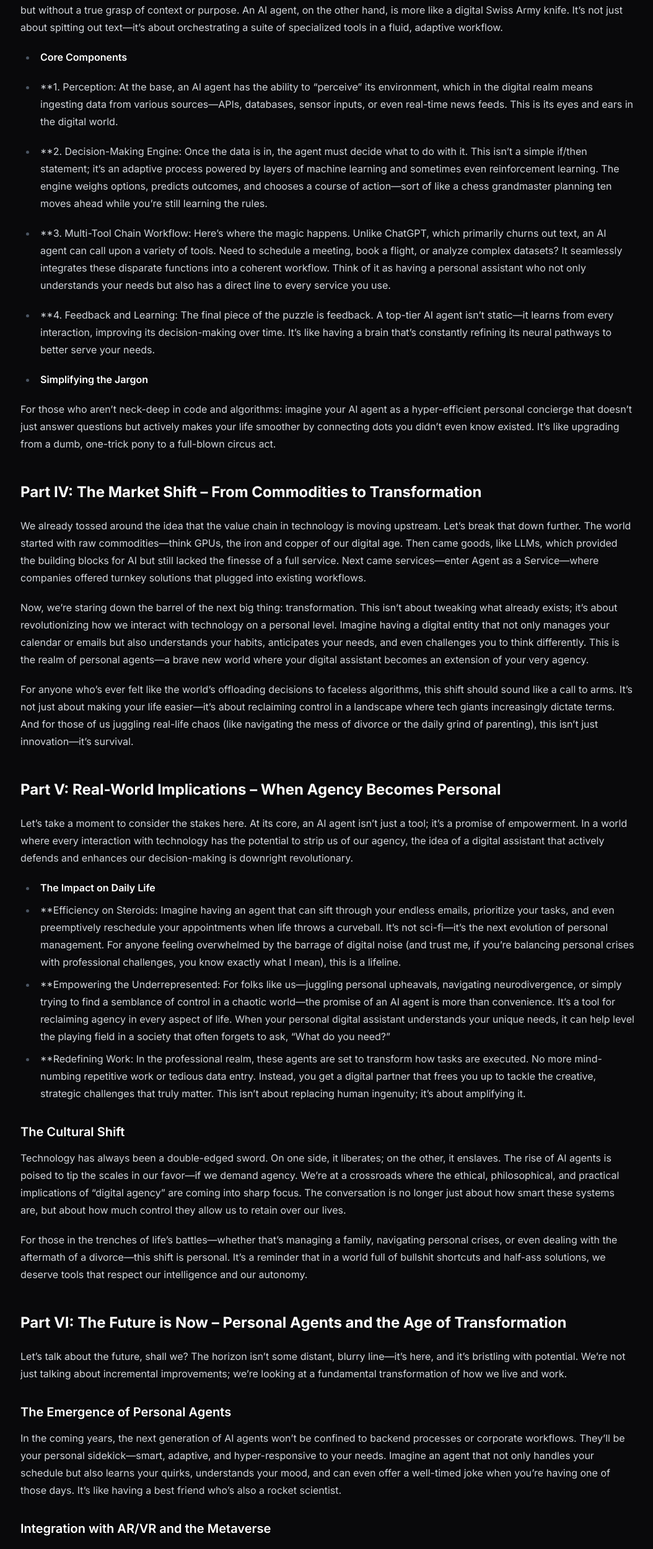
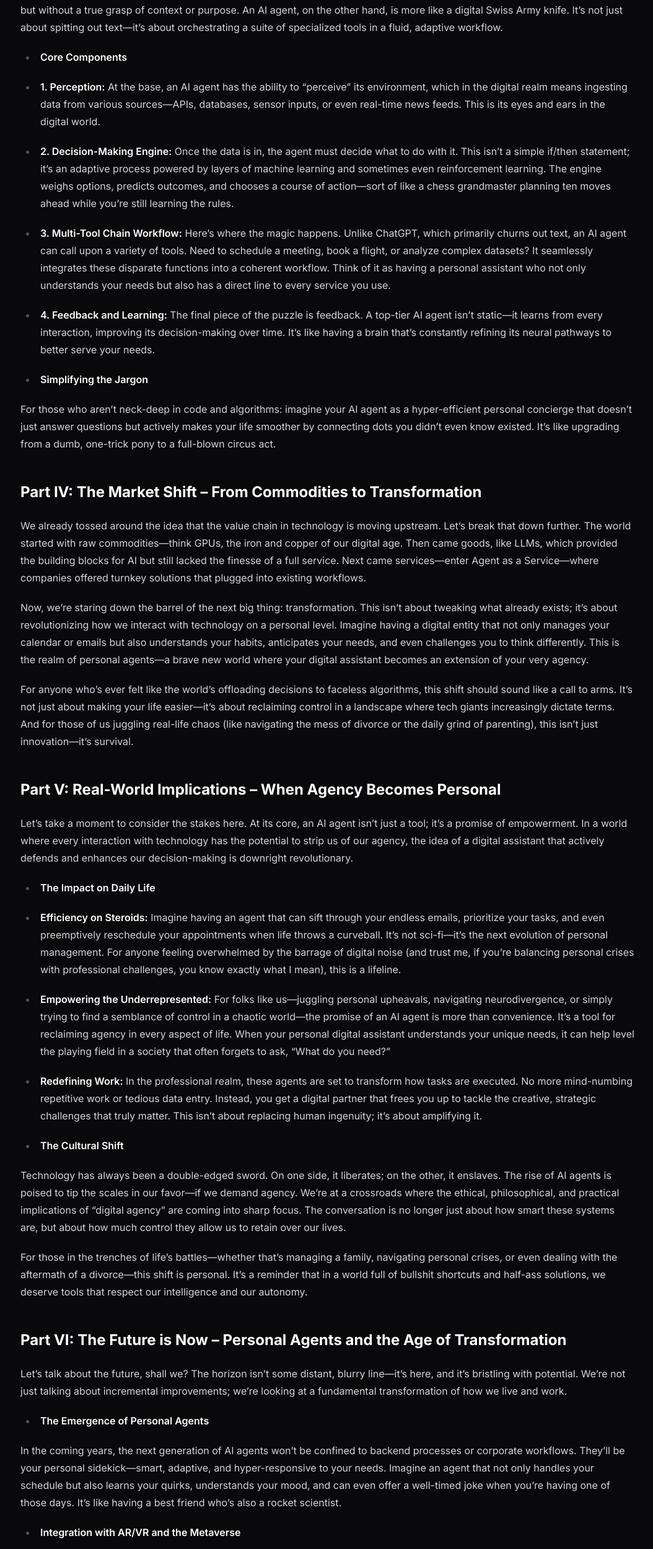
Before and after one commit to johnnyclem/onlywizards, a Next.js app: page / in a window 1280 px wide. Shown: the part 1626-4125 px from the top of the page at 62% size, without its empty margins (111-1165 px from the left). Built offline with nearby package versions, Linux system fonts and the light colour scheme.

Commit message:
Update page.mdx

```diff
--- a/app/page.mdx
+++ b/app/page.mdx
@@ -23,13 +23,13 @@ This leap is not just a technical upgrade—it’s a paradigm shift. The enginee
 Now, let’s get under the hood. What exactly constitutes an AI agent, and how does it differ from its less ambitious cousin, ChatGPT? Picture your average chatbot as a very smart parrot—able to repeat and rearrange words in ways that seem intelligent, but without a true grasp of context or purpose. An AI agent, on the other hand, is more like a digital Swiss Army knife. It’s not just about spitting out text—it’s about orchestrating a suite of specialized tools in a fluid, adaptive workflow.
 
 - **Core Components**
- - **1.	Perception:
+ - **1.	Perception:**
 At the base, an AI agent has the ability to “perceive” its environment, which in the digital realm means ingesting data from various sources—APIs, databases, sensor inputs, or even real-time news feeds. This is its eyes and ears in the digital world.
- - **2.	Decision-Making Engine:
+ - **2.	Decision-Making Engine:**
 Once the data is in, the agent must decide what to do with it. This isn’t a simple if/then statement; it’s an adaptive process powered by layers of machine learning and sometimes even reinforcement learning. The engine weighs options, predicts outcomes, and chooses a course of action—sort of like a chess grandmaster planning ten moves ahead while you’re still learning the rules.
- - **3.	Multi-Tool Chain Workflow:
+ - **3.	Multi-Tool Chain Workflow:**
 Here’s where the magic happens. Unlike ChatGPT, which primarily churns out text, an AI agent can call upon a variety of tools. Need to schedule a meeting, book a flight, or analyze complex datasets? It seamlessly integrates these disparate functions into a coherent workflow. Think of it as having a personal assistant who not only understands your needs but also has a direct line to every service you use.
- - **4.	Feedback and Learning:
+ - **4.	Feedback and Learning:**
 The final piece of the puzzle is feedback. A top-tier AI agent isn’t static—it learns from every interaction, improving its decision-making over time. It’s like having a brain that’s constantly refining its neural pathways to better serve your needs.
 
 - **Simplifying the Jargon**
@@ -49,14 +49,14 @@ For anyone who’s ever felt like the world’s offloading decisions to faceless
 Let’s take a moment to consider the stakes here. At its core, an AI agent isn’t just a tool; it’s a promise of empowerment. In a world where every interaction with technology has the potential to strip us of our agency, the idea of a digital assistant that actively defends and enhances our decision-making is downright revolutionary.
 
 - **The Impact on Daily Life**
- - **Efficiency on Steroids:
+ - **Efficiency on Steroids:**
 Imagine having an agent that can sift through your endless emails, prioritize your tasks, and even preemptively reschedule your appointments when life throws a curveball. It’s not sci-fi—it’s the next evolution of personal management. For anyone feeling overwhelmed by the barrage of digital noise (and trust me, if you’re balancing personal crises with professional challenges, you know exactly what I mean), this is a lifeline.
- - **Empowering the Underrepresented:
+ - **Empowering the Underrepresented:**
 For folks like us—juggling personal upheavals, navigating neurodivergence, or simply trying to find a semblance of control in a chaotic world—the promise of an AI agent is more than convenience. It’s a tool for reclaiming agency in every aspect of life. When your personal digital assistant understands your unique needs, it can help level the playing field in a society that often forgets to ask, “What do you need?”
- - **Redefining Work:
+ - **Redefining Work:**
 In the professional realm, these agents are set to transform how tasks are executed. No more mind-numbing repetitive work or tedious data entry. Instead, you get a digital partner that frees you up to tackle the creative, strategic challenges that truly matter. This isn’t about replacing human ingenuity; it’s about amplifying it.
 
-### The Cultural Shift
+- **The Cultural Shift**
 
 Technology has always been a double-edged sword. On one side, it liberates; on the other, it enslaves. The rise of AI agents is poised to tip the scales in our favor—if we demand agency. We’re at a crossroads where the ethical, philosophical, and practical implications of “digital agency” are coming into sharp focus. The conversation is no longer just about how smart these systems are, but about how much control they allow us to retain over our lives.
 
@@ -66,15 +66,15 @@ For those in the trenches of life’s battles—whether that’s managing a fami
 
 Let’s talk about the future, shall we? The horizon isn’t some distant, blurry line—it’s here, and it’s bristling with potential. We’re not just talking about incremental improvements; we’re looking at a fundamental transformation of how we live and work.
 
-### The Emergence of Personal Agents
+- **The Emergence of Personal Agents**
 
 In the coming years, the next generation of AI agents won’t be confined to backend processes or corporate workflows. They’ll be your personal sidekick—smart, adaptive, and hyper-responsive to your needs. Imagine an agent that not only handles your schedule but also learns your quirks, understands your mood, and can even offer a well-timed joke when you’re having one of those days. It’s like having a best friend who’s also a rocket scientist.
 
-### Integration with AR/VR and the Metaverse
+- **Integration with AR/VR and the Metaverse**
 
 We’re already flirting with augmented and virtual reality, and soon enough, your agent will exist in a space that blends the digital with the physical. Picture walking down the street and having your agent whisper timely reminders or show you data overlays about your surroundings. It’s the merging of experience with transformation—a digital augmentation of reality that makes you the director of your own life story.
 
-### Ethical and Practical Considerations
+- **Ethical and Practical Considerations**
 
 Of course, with great power comes great responsibility. As these agents gain more influence over our personal and professional lives, questions of privacy, security, and ethics will inevitably arise. Who controls the data? How do we ensure that our digital assistants don’t become another means of surveillance or manipulation? These aren’t just technical questions; they’re the kind of real-world dilemmas that hit close to home for anyone who’s ever felt powerless against the juggernaut of modern technology.
 
@@ -90,7 +90,7 @@ Maybe you’re sitting here feeling overwhelmed by the relentless pace of change
 
 So, if someone tries to sell you on a so-called “agent” that’s really just a half-assed mashup of algorithms with zero true agency, don’t take it lying down. Demand real digital autonomy. Demand an AI that doesn’t just parrot back what you already know, but one that actively partners with you to explore new horizons.
 
-## Conclusion: Own Your Agency in a Digital World
+## Own Your Agency in a Digital World
 
 We’ve taken a deep dive into what makes an AI agent tick—from its humble origins as a clunky chatbot to its evolution into a sophisticated personal concierge that promises to transform our lives. We’ve seen how the value proposition has shifted from raw commodities to an era of transformation, where your digital assistant could very well be your lifeline in a chaotic world.
 
```
